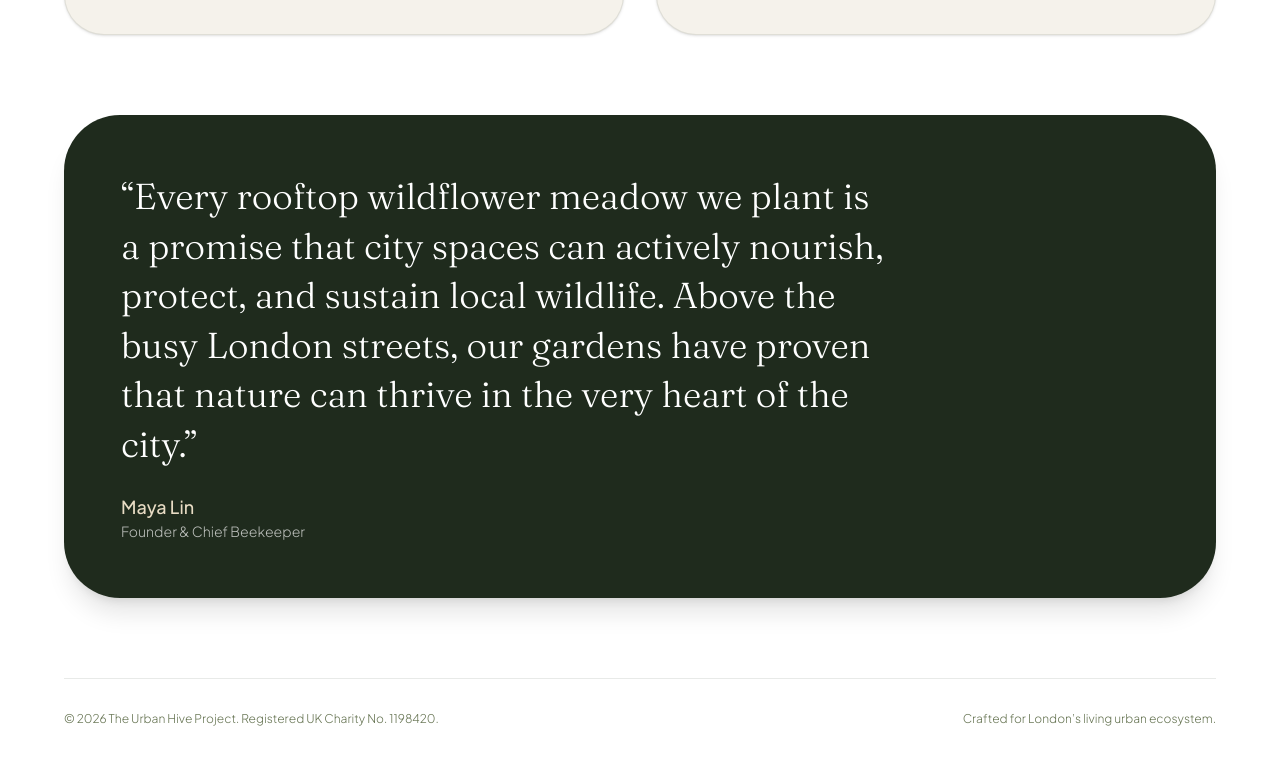
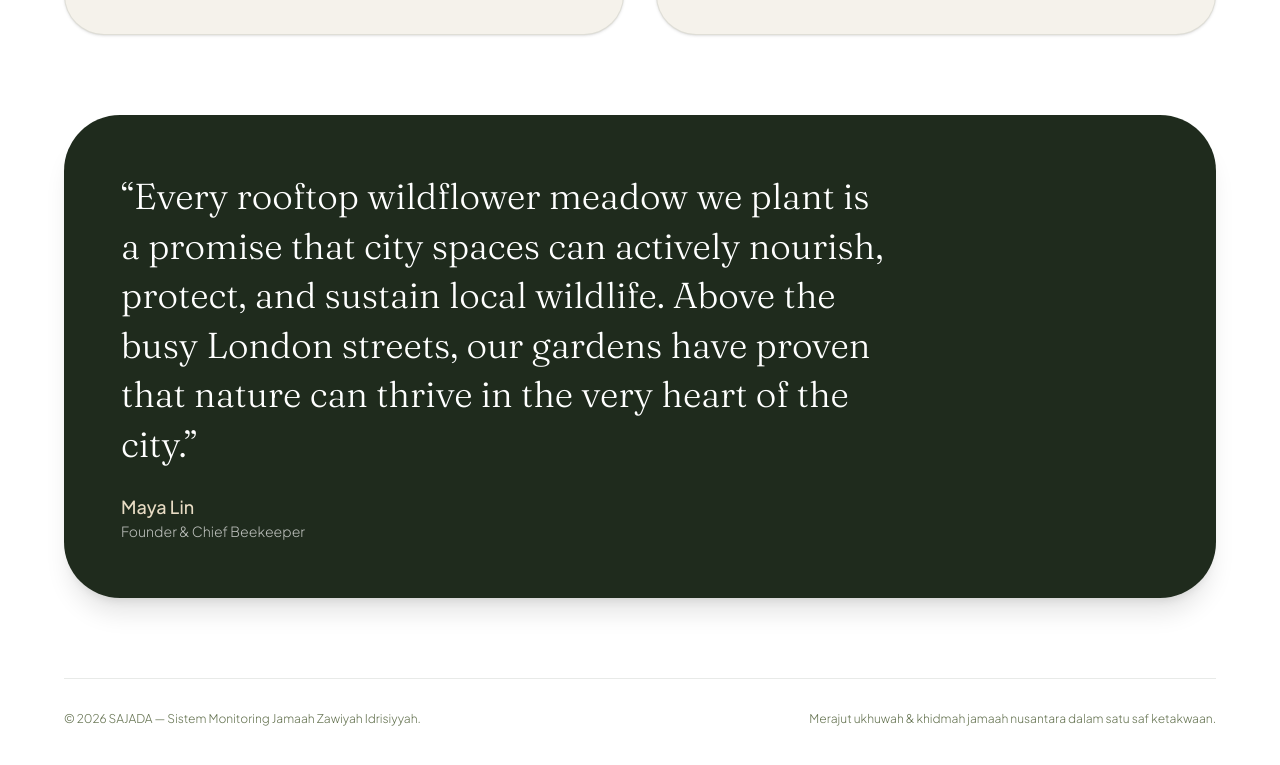
Before and after one commit to Sbillxx/zawiyah, a Next.js app: page / in a window 1280 px wide. Shown: the part 9770-10535 px from the top of the page. Built offline with nearby package versions, Linux system fonts and the light colour scheme.

Commit message:
fix(seo): update OpenGraph metadata and footer branding to SAJADA Idrisiyyah

```diff
--- a/app/components/RoadmapGratitudeSection.tsx
+++ b/app/components/RoadmapGratitudeSection.tsx
@@ -71,8 +71,8 @@ export const RoadmapGratitudeSection: React.FC = () => {
 
         {/* Footer */}
         <footer className="pt-8 border-t border-[#243324]/10 dark:border-white/10 flex flex-col sm:flex-row items-center justify-between gap-4 text-xs text-[#657351] dark:text-[#A3B59E] font-light">
-          <p>© 2026 The Urban Hive Project. Registered UK Charity {REPORT_METADATA.charityNumber}.</p>
-          <p>Crafted for London’s living urban ecosystem.</p>
+          <p>© 2026 SAJADA — Sistem Monitoring Jamaah Zawiyah Idrisiyyah.</p>
+          <p>Merajut ukhuwah & khidmah jamaah nusantara dalam satu saf ketakwaan.</p>
         </footer>
       </div>
     </section>
--- a/app/layout.tsx
+++ b/app/layout.tsx
@@ -4,6 +4,21 @@ import "./globals.css";
 export const metadata: Metadata = {
   title: "SAJADA — Sistem Monitoring Data Jamaah Zawiyah",
   description: "Sistem Administrasi & Monitoring Jamaah Zawiyah Idrisiyyah — Merajut ukhuwah dan khidmah jamaah di setiap zawiyah nusantara dalam satu saf ketakwaan.",
+  keywords: ["SAJADA", "Zawiyah", "Idrisiyyah", "Tarekat Idrisiyyah", "Monitoring Jamaah", "Peta Zawiyah Nusantara"],
+  authors: [{ name: "Tarekat Idrisiyyah" }],
+  openGraph: {
+    title: "SAJADA — Sistem Monitoring Data Jamaah Zawiyah",
+    description: "Sistem Administrasi & Monitoring Jamaah Zawiyah Idrisiyyah — Merajut ukhuwah dan khidmah jamaah di setiap zawiyah nusantara dalam satu saf ketakwaan.",
+    url: "https://sajada.vercel.app",
+    siteName: "SAJADA Idrisiyyah",
+    locale: "id_ID",
+    type: "website",
+  },
+  twitter: {
+    card: "summary_large_image",
+    title: "SAJADA — Sistem Monitoring Data Jamaah Zawiyah",
+    description: "Sistem Administrasi & Monitoring Jamaah Zawiyah Idrisiyyah — Merajut ukhuwah dan khidmah jamaah di setiap zawiyah nusantara dalam satu saf ketakwaan.",
+  },
 };
 
 export default function RootLayout({
```
